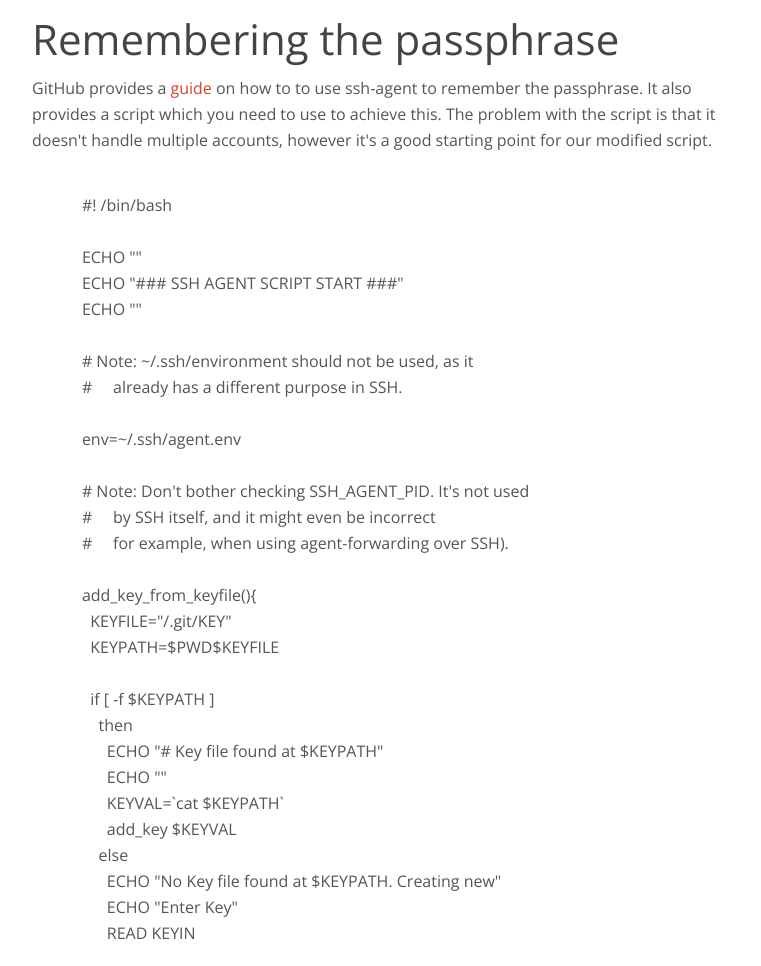
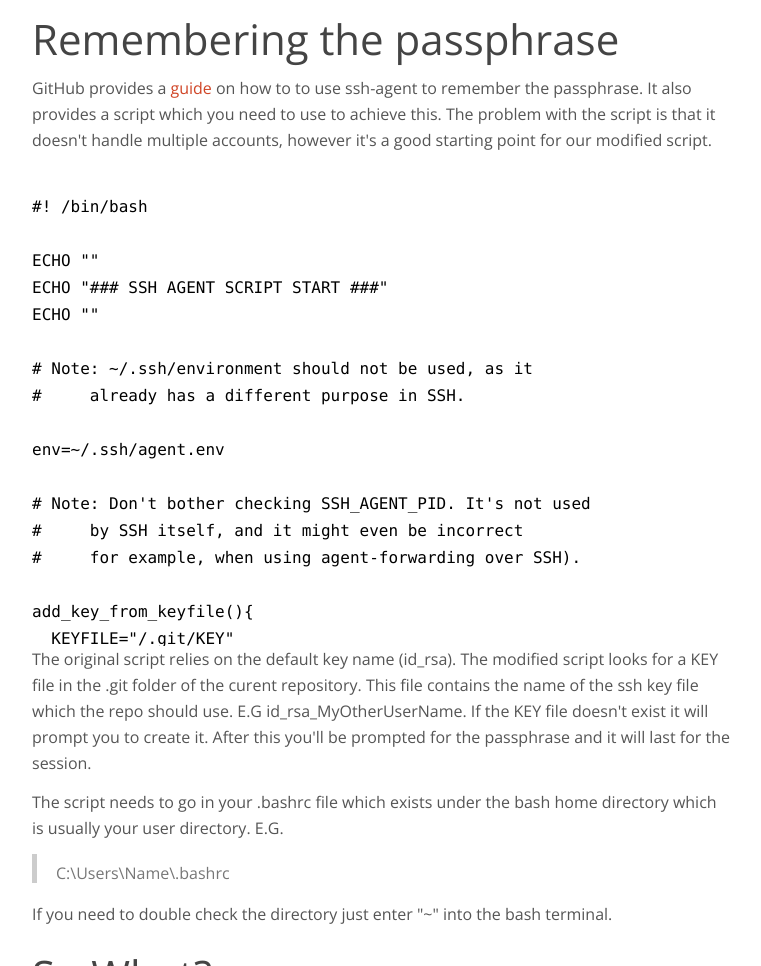
Before and after one commit to personanormal/blog-gumby, a website: page index.html in a window 1280 px wide. Shown: the part 3200-4166 px from the top of the page, without its empty margins (138-899 px from the left). Drawn offline with nearby package versions, Linux system fonts and the light colour scheme.

Commit message:
added prism

```diff
--- a/index.html
+++ b/index.html
@@ -193,8 +193,8 @@
         <p>
           GitHub provides a <a href="https://help.github.com/articles/working-with-ssh-key-passphrases">guide</a> on how to to use ssh-agent to remember the passphrase. It also provides a script which you need to use to achieve this. The problem with the script is that it doesn't handle multiple accounts, however it's a good starting point for our modified script.
         </p>
-        <pre>
-          <code>
+        <pre style="max-height:30em; overflow:auto;">
+          <code class="language-bash">
 #! /bin/bash
 
 ECHO ""
```
Also changed, not shown: 1 other file. Lines whose indentation alone changed are shown as unchanged.
